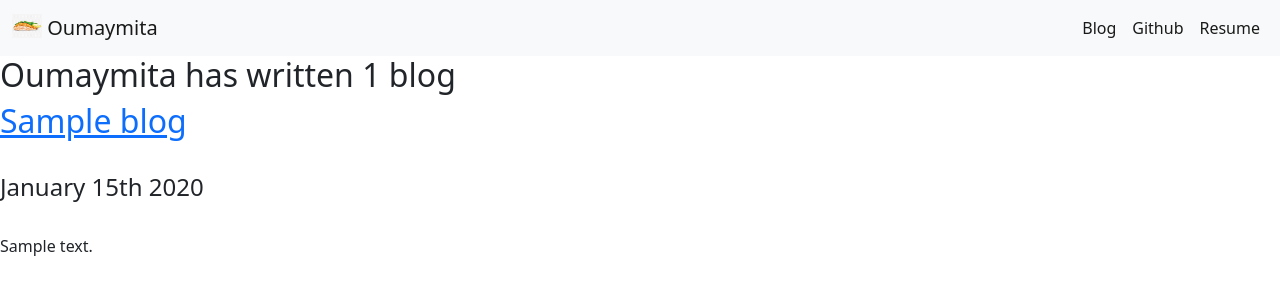
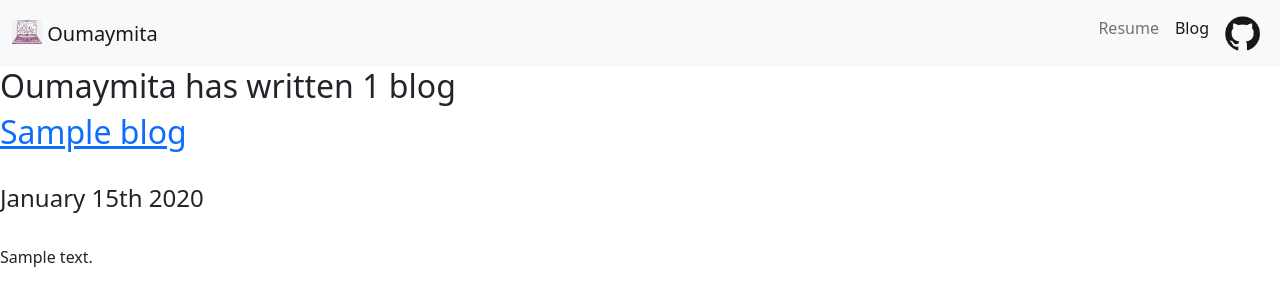
Before and after one commit to MileySJ/personal_portfolio_project, a Django app: template blog/templates/blog/blog.html in a window 1280 px wide. Shown: the top 306 px of the page. Run offline with Django 4.2, Linux system fonts and the light colour scheme; the template is opened without the code that fills it: most values are stand-ins (such as "Sample title", 1, 10 or a date in 2020).

Commit message:
logo, git <img> in <a>

```diff
--- a/portfolio/templates/portfolio/base.html
+++ b/portfolio/templates/portfolio/base.html
@@ -6,21 +6,21 @@
 
   <nav class="navbar navbar-expand-lg bg-light">
     <div class="container-fluid">
-      <a class="navbar-brand" href="{% url 'home' %}"><img src="{% static 'portfolio/logo.png' %}" alt="" width="30" height="24" class="d-inline-block align-text-top">
+      <a class="navbar-brand" href="{% url 'home' %}"><img src="{% static 'portfolio/pc.png' %}" alt="" width="30" height="24" class="d-inline-block align-text-top">
         Oumaymita</a>
       <button class="navbar-toggler" type="button" data-bs-toggle="collapse" data-bs-target="#navbarNavDropdown" aria-controls="navbarNavDropdown" aria-expanded="false" aria-label="Toggle navigation">
         <span class="navbar-toggler-icon"></span>
       </button>
       <div class="collapse navbar-collapse justify-content-end" id="navbarNavDropdown">
         <ul class="navbar-nav">
+           <li class="nav-item">
+            <a class="nav-link inactive" href="{% static 'portfolio/cv.pdf' %}" target="_blank">Resume</a>
+          </li>
           <li class="nav-item">
             <a class="nav-link active" aria-current="page" href="{% url 'blog:blog' %}">Blog</a>
           </li>
           <li class="nav-item">
-            <a class="nav-link active" href="http://www.github.com/mileysj" target="_blank">Github</a>
-          </li>
-          <li class="nav-item">
-            <a class="nav-link active" href="{% static 'portfolio/cv.pdf' %}" target="_blank">Resume</a>
+            <a class="nav-link active" href="http://www.github.com/mileysj" target="_blank"><img src="{% static 'portfolio/git.png' %}" height="35" width="35"></a>
           </li>
             </ul>
           </li>
```
Also changed, not shown: portfolio/static/portfolio/git.png (added), portfolio/static/portfolio/logo.png (deleted), portfolio/static/portfolio/pc.png (added).
